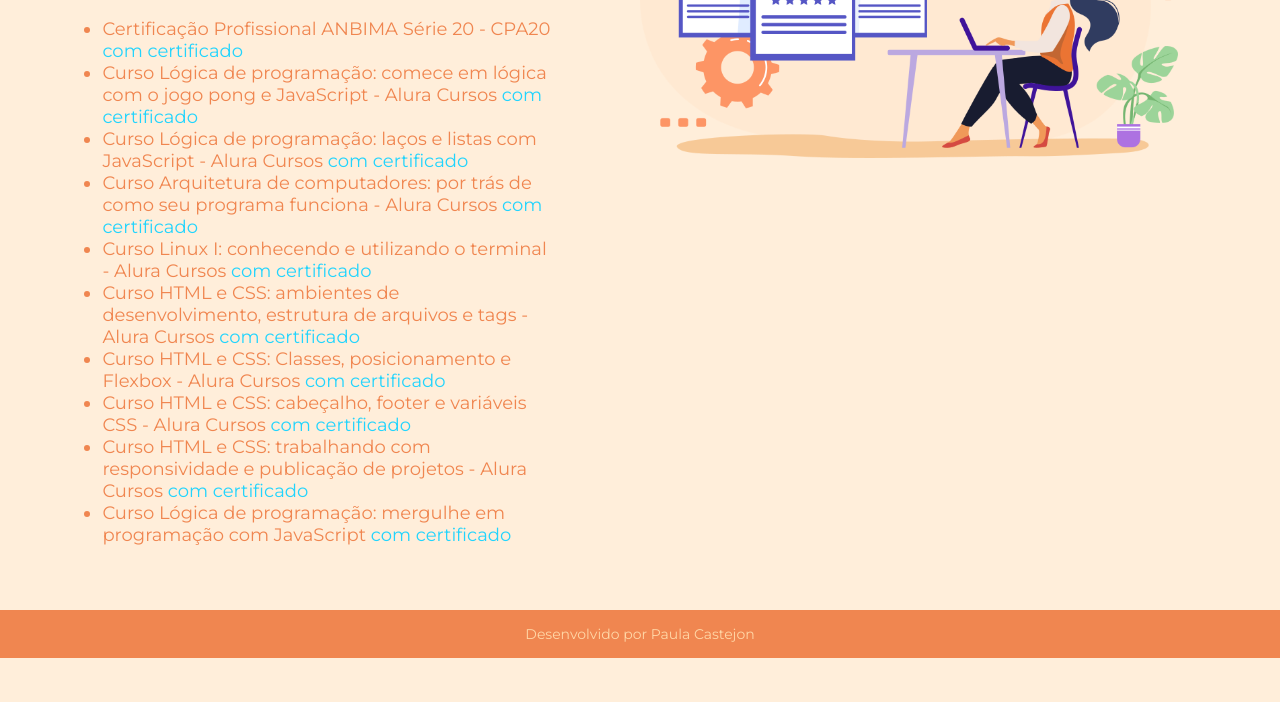
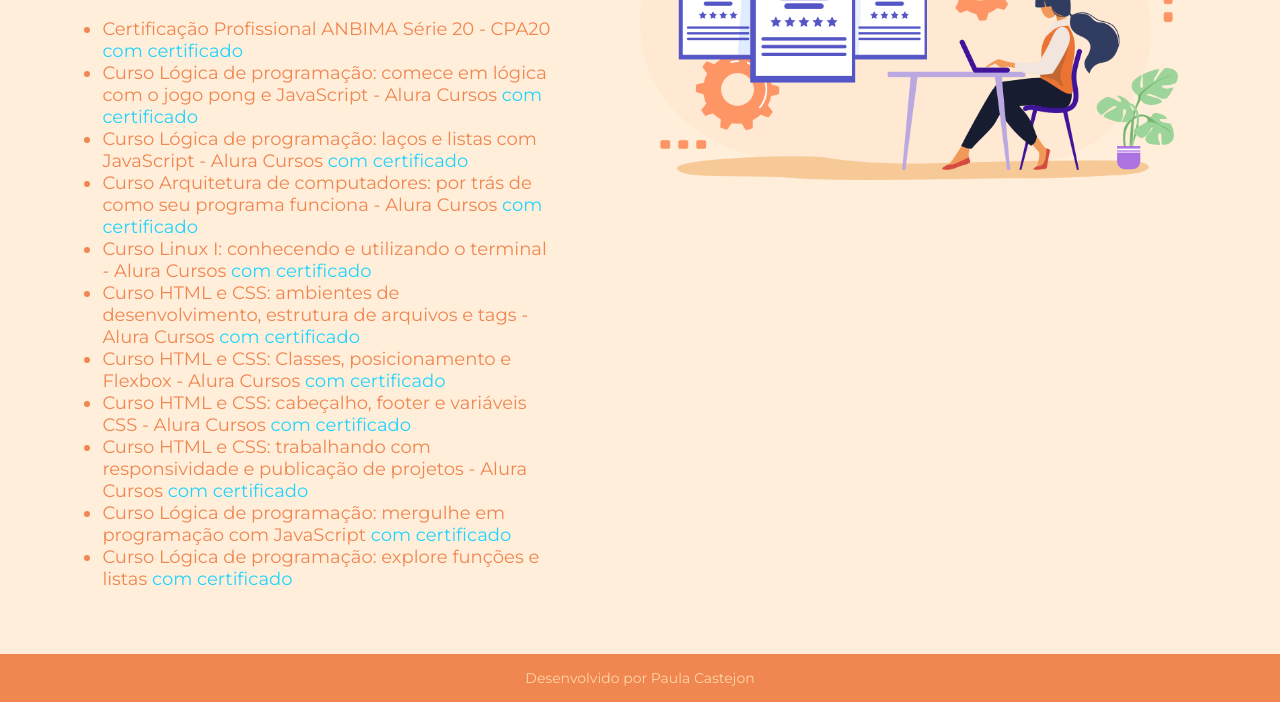
Before and after one commit to PaulaSCastejon/portfolio, a plain HTML site: page curriculo.html in a window 1280 px wide. Shown: the part 649-1351 px from the top of the page. Before the commit the page ends 1307 px from the top, so only its background shows below. Drawn offline with nearby package versions, Linux system fonts and the light colour scheme.

Commit message:
Update curriculo.html

```diff
--- a/curriculo.html
+++ b/curriculo.html
@@ -40,7 +40,8 @@
                 <li>Curso HTML e CSS: Classes, posicionamento e Flexbox - Alura Cursos <a href="https://unibb.alura.com.br/certificate/F8031232/html-css-classes-posicionamento-flexbox">com certificado</a></li>
                 <li>Curso HTML e CSS: cabeçalho, footer e variáveis CSS - Alura Cursos <a href="https://unibb.alura.com.br/certificate/F8031232/html-css-cabecalho-footer-variaveis-css">com certificado</a></li>
                 <li>Curso HTML e CSS: trabalhando com responsividade e publicação de projetos - Alura Cursos <a href="https://unibb.alura.com.br/certificate/F8031232/html-css-responsividade-publicacao-projetos">com certificado</a></li>
-                <li>Curso Lógica de programação: mergulhe em programação com JavaScript <a href="https://unibb.alura.com.br/certificate/F8031232/logica-programacao-mergulhe-programacao-javascript">com certificado</a> </li>
+                <li>Curso Lógica de programação: mergulhe em programação com JavaScript <a href="https://unibb.alura.com.br/certificate/F8031232/logica-programacao-mergulhe-programacao-javascript">com certificado</a></li>
+                <li>Curso Lógica de programação: explore funções e listas <a href= "https://unibb.alura.com.br/certificate/F8031232/logica-programacao-funcoes-listas">com certificado</a></li>
             </ul>
             </div>
         </section>
```
